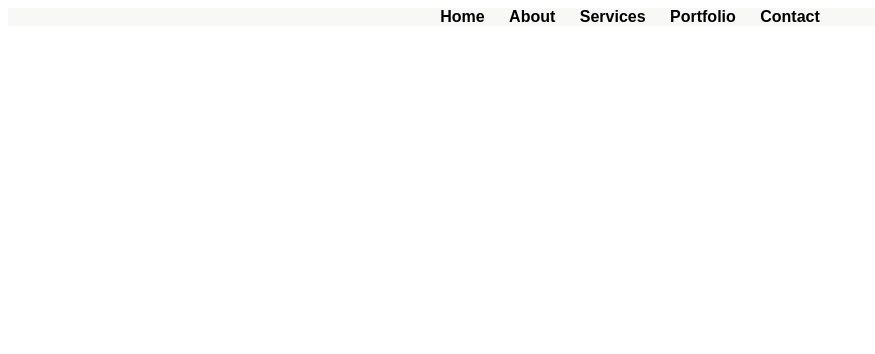
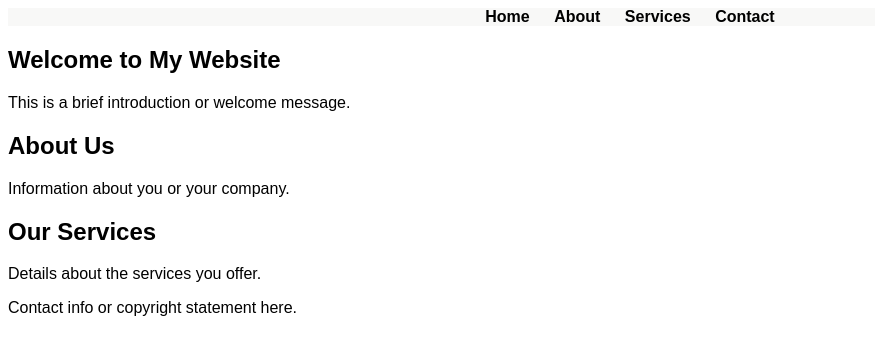
Before and after one commit to shaAnand/AnandSharma, a plain HTML site: page index.html in a window 1280 px wide. Shown: the whole page, without its empty margins (0-875 px from the left). Drawn offline with Linux system fonts and the light colour scheme.

Commit message:
Update index.html

```diff
--- a/index.html
+++ b/index.html
@@ -1,18 +1,40 @@
 <!DOCTYPE html>
 <html>
 <head>
-    <title>Your Page Title</title>
+    <title>Your Website Title</title>
+    <!-- Add your CSS file link here -->
     <link rel="stylesheet" type="text/css" href="style.css">
+
 </head>
 <body>
-    <nav>
-        <ul>
-            <li><a href="#">Home</a></li>
-            <li><a href="#">About</a></li>
-            <li><a href="#">Services</a></li>
-            <li><a href="#">Portfolio</a></li>
-            <li><a href="#">Contact</a></li>
-        </ul>
-    </nav>
+    <header>
+        <nav>
+            <ul>
+                <li><a href="#home">Home</a></li>
+                <li><a href="#about">About</a></li>
+                <li><a href="#services">Services</a></li>
+                <li><a href="#contact">Contact</a></li>
+            </ul>
+        </nav>
+    </header>
+
+    <section id="home">
+        <h1>Welcome to My Website</h1>
+        <p>This is a brief introduction or welcome message.</p>
+    </section>
+
+    <article id="about">
+        <h2>About Us</h2>
+        <p>Information about you or your company.</p>
+    </article>
+
+    <section id="services">
+        <h2>Our Services</h2>
+        <p>Details about the services you offer.</p>
+    </section>
+
+    <footer>
+        <p>Contact info or copyright statement here.</p>
+    </footer>
 </body>
 </html>
```
